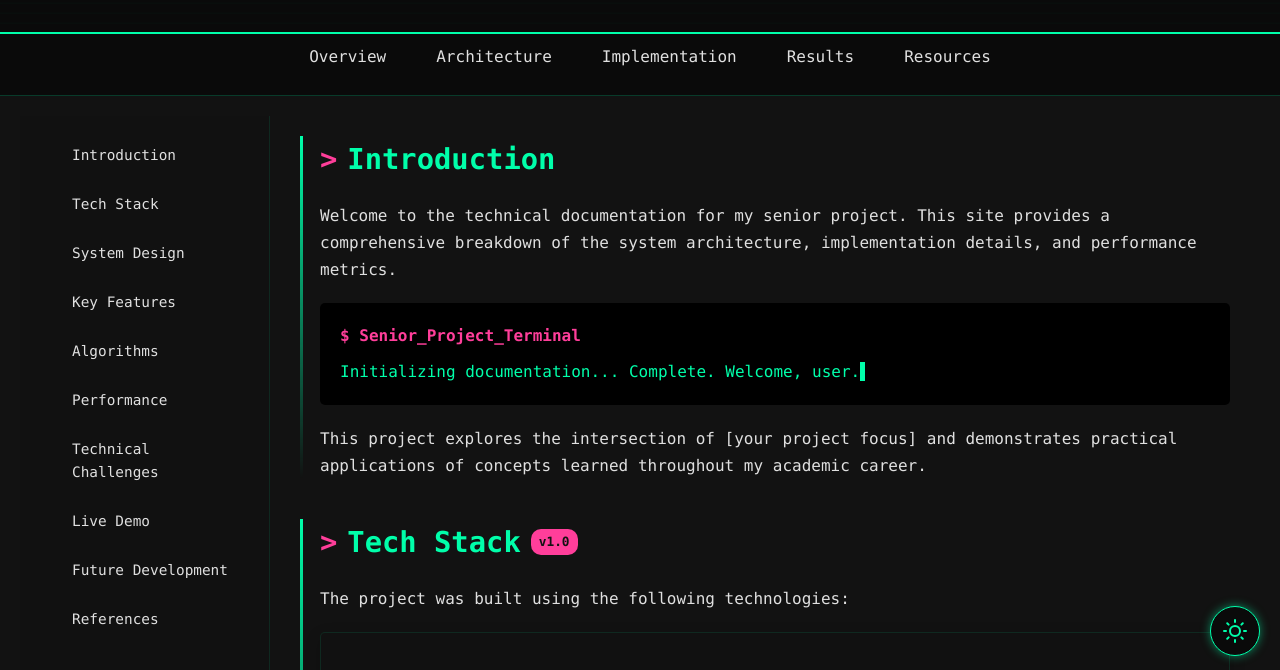
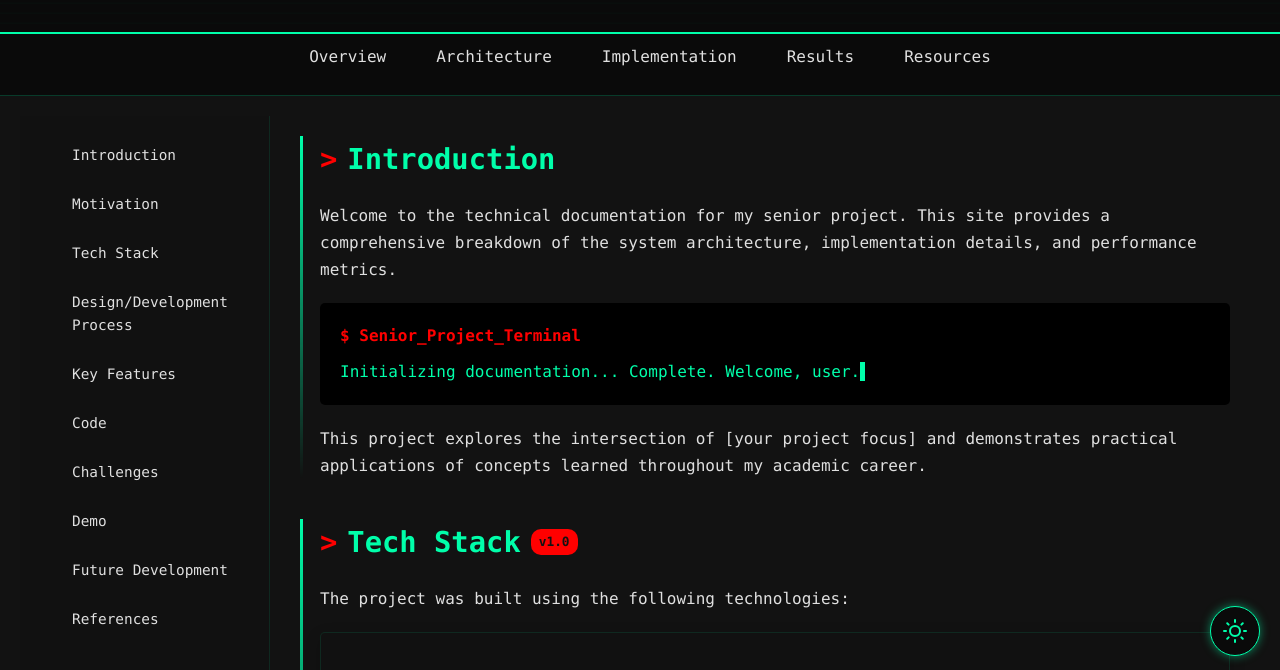
Before and after one commit to jlm495/capstone, a plain HTML site: page index.html in a window 1280 px wide. Shown: the part 124-794 px from the top of the page. Drawn offline with Linux system fonts and the light colour scheme.

Commit message:
some changes

```diff
--- a/css/main.css
+++ b/css/main.css
@@ -3,7 +3,7 @@
     --dark: #121212;
     --darker: #0a0a0a;
     --light: #f0f0f0;
-    --accent: #ff3e9a;
+    --accent: red;
     --code-bg: #1e1e1e;
     --text: #e0e0e0;
     --secondary: #0099ff;
--- a/index.html
+++ b/index.html
@@ -29,13 +29,13 @@
         <aside class="sidebar">
             <ul>
                 <li><a href="#introduction" class="active">Introduction</a></li>
+                <li><a href="#motivation">Motivation</a></li>
                 <li><a href="#tech-stack">Tech Stack</a></li>
-                <li><a href="#system-design">System Design</a></li>
+                <li><a href="#desanddev">Design/Development Process</a></li>
                 <li><a href="#features">Key Features</a></li>
-                <li><a href="#algorithms">Algorithms</a></li>
-                <li><a href="#performance">Performance</a></li>
-                <li><a href="#challenges">Technical Challenges</a></li>
-                <li><a href="#demo">Live Demo</a></li>
+                <li><a href="#code">Code</a></li>
+                <li><a href="#challenges">Challenges</a></li>
+                <li><a href="#demo">Demo</a></li>
                 <li><a href="#future">Future Development</a></li>
                 <li><a href="#references">References</a></li>
             </ul>
```
